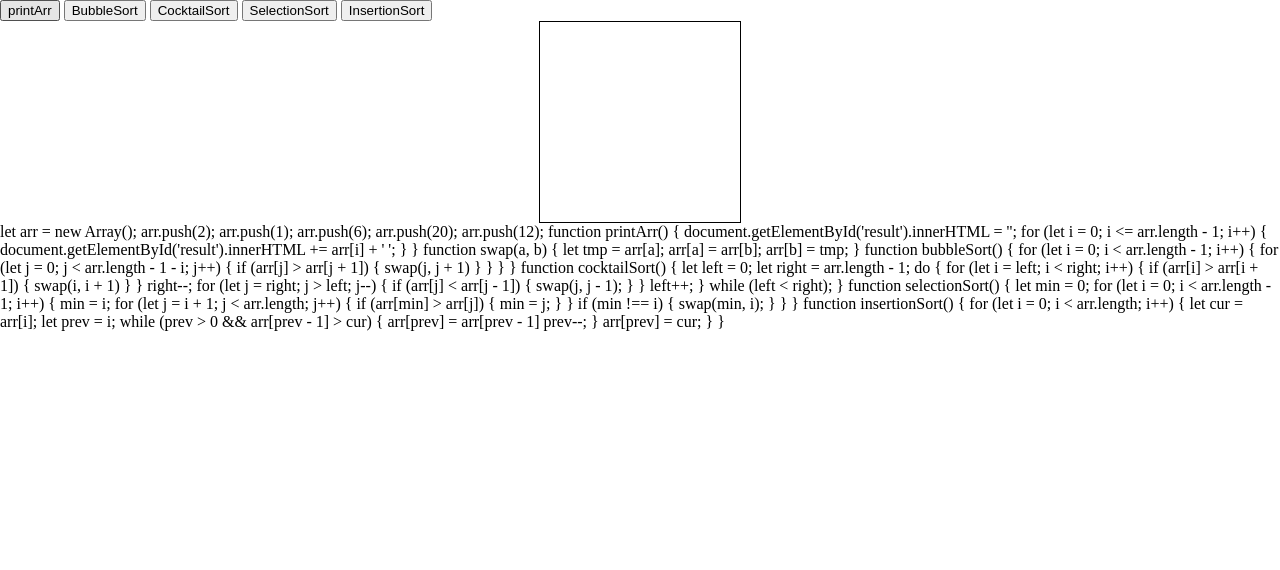
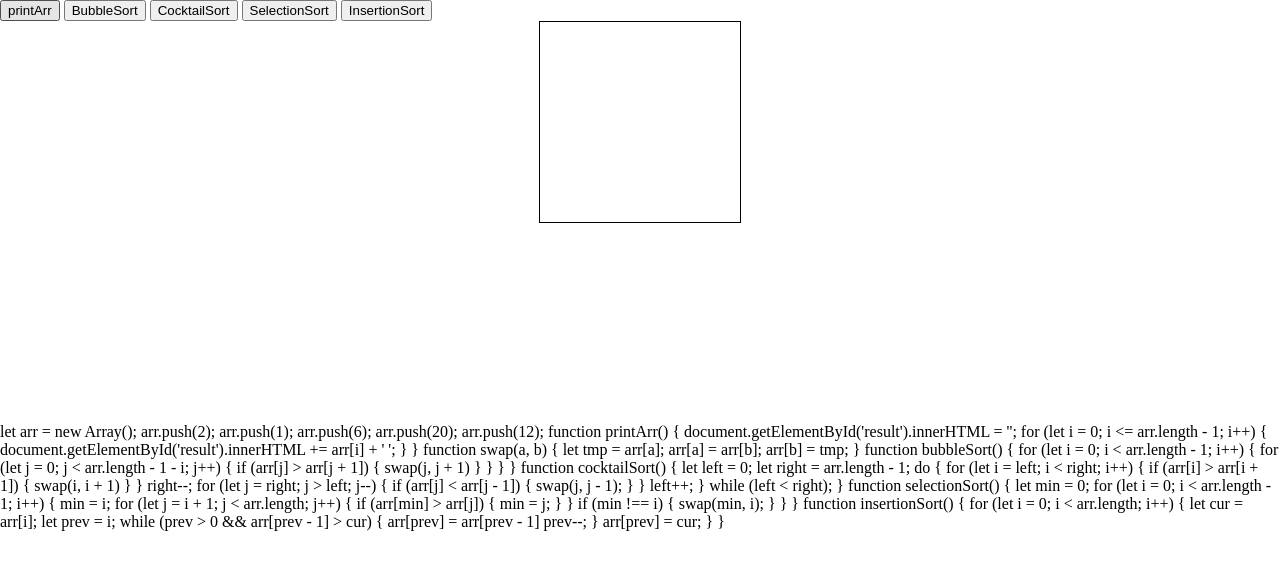
Before and after one commit to danvil97/danvil97.github.io, a plain HTML site: page InterviewPrep/index.html in a window 1280 px wide. Drawn offline with Linux system fonts and the light colour scheme.

Commit message:
Update index.html

```diff
--- a/InterviewPrep/index.html
+++ b/InterviewPrep/index.html
@@ -24,6 +24,9 @@
         height: 200px;
         border: solid 1px black;
         text-align: center;
+    }
+    .textblock{
+        margin-top:200px;
     }
 </style>
 
```
